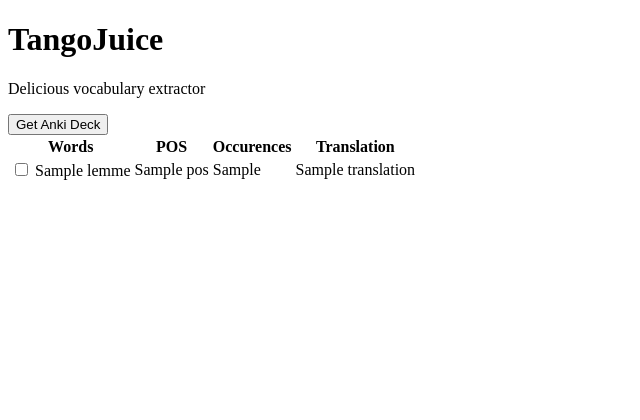
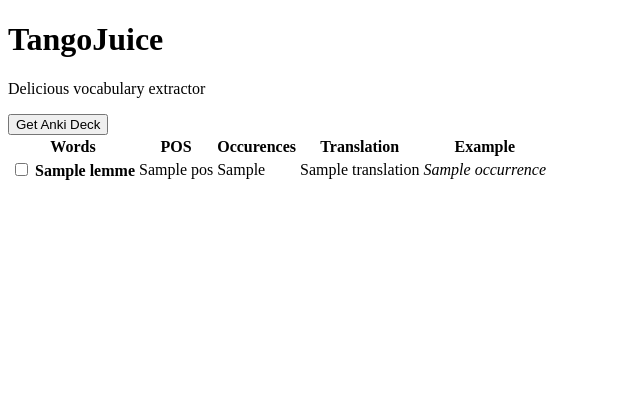
Before and after one commit to AliceAML/tangojuice, a FastAPI app: template templates/results_words.html in a window 1280 px wide. Shown: the top 420 px of the page, without its empty margins (0-640 px from the left). Run offline with FastAPI, Linux system fonts and the light colour scheme; the template is opened without the code that fills it: most values are stand-ins (such as "Sample title", 1, 10 or a date in 2020).

Commit message:
added examples to results page

```diff
--- a/templates/results.html
+++ b/templates/results.html
@@ -6,6 +6,7 @@
       <th>Words</th>
       <th>Occurences</th>
       <th>Translation</th>
+      <th>Example</th>
    </tr>
    {% for item in words %}
    <tr>
@@ -18,6 +19,9 @@
       </td>
       <td>
          {{ item.translation }}
+      </td>
+      <td>
+         {{ item.occurrences[0] }}
       </td>
    </tr>
    {% endfor %}
--- a/templates/results_words.html
+++ b/templates/results_words.html
@@ -10,18 +10,20 @@
         <th>POS</th>
         <th>Occurences</th>
         <th>Translation</th>
+        <th>Example</th>
     </tr>
     {% for word in words %}
     <tr>
 
         <td>
             <input type="checkbox" , name="cb_word" id="{{word.lemme}}">
-            <label for="{{word.lemme}}">{{ word.lemme }}</label>
+            <b><label for="{{word.lemme}}">{{ word.lemme }}</label></b>
 
         </td>
         <td>{{ word.pos }}</td>
         <td>{{ word.doc_freq }}</td>
         <td>{{ word.translation}}</td>
+        <td><i>{{ word.occurrences[0]}}</i></td>
     </tr>
     {% endfor %}
 </table>
```
